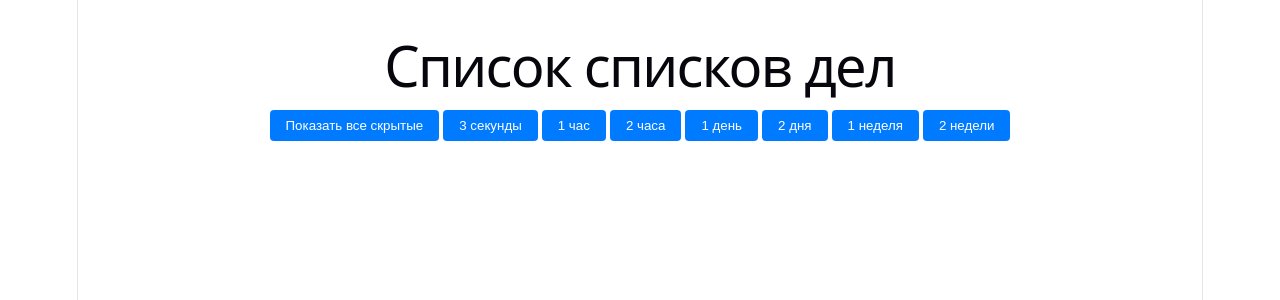
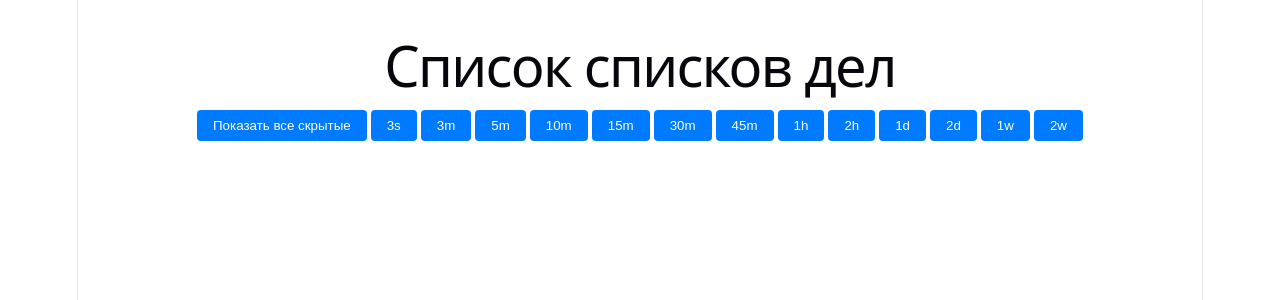
Before and after one commit to ErrorPixel-tech/Notebook, a React (Vite) app: page / in a window 1280 px wide. Shown: the top 300 px of the page. Built offline with nearby package versions, Linux system fonts and the light colour scheme.

Commit message:
minutes added btns

```diff
--- a/src/components/BoardLists.jsx
+++ b/src/components/BoardLists.jsx
@@ -51,31 +51,55 @@ export const BoardLists = () => {
                 </button>
                 <button className="board__btn-add"
                     onClick={() => addListWithTimer(3)}>
-                    3 секунды
+                    3s
+                </button>
+                <button className="board__btn-add"
+                    onClick={() => addListWithTimer(60 * 3)}>
+                    3m
+                </button>
+                <button className="board__btn-add"
+                    onClick={() => addListWithTimer(60 * 5)}>
+                    5m
+                </button>
+                <button className="board__btn-add"
+                    onClick={() => addListWithTimer(60 * 10)}>
+                    10m
+                </button>
+                <button className="board__btn-add"
+                    onClick={() => addListWithTimer(60 * 15)}>
+                    15m
+                </button>
+                <button className="board__btn-add"
+                    onClick={() => addListWithTimer(60 * 30)}>
+                    30m
+                </button>
+                <button className="board__btn-add"
+                    onClick={() => addListWithTimer(60 * 45)}>
+                    45m
                 </button>
                 <button className="board__btn-add"
                     onClick={() => addListWithTimer(60 * 60 * 1)}>
-                    1 час
+                    1h
                 </button>
                 <button className="board__btn-add"
                     onClick={() => addListWithTimer(60 * 60 * 2)}>
-                    2 часа
+                    2h
                 </button>
                 <button className="board__btn-add"
                     onClick={() => addListWithTimer(60 * 60 * 24)}>
-                    1 день
+                    1d
                 </button>
                 <button className="board__btn-add"
                     onClick={() => addListWithTimer(60 * 60 * 24 * 2)}>
-                    2 дня
+                    2d
                 </button>
                 <button className="board__btn-add"
                     onClick={() => addListWithTimer(60 * 60 * 24 * 7)}>
-                    1 неделя
+                    1w
                 </button>
                 <button className="board__btn-add"
                     onClick={() => addListWithTimer(60 * 60 * 24 * 14)}>
-                    2 недели
+                    2w
                 </button>
             </div>
             <div className="board__lists">
```
